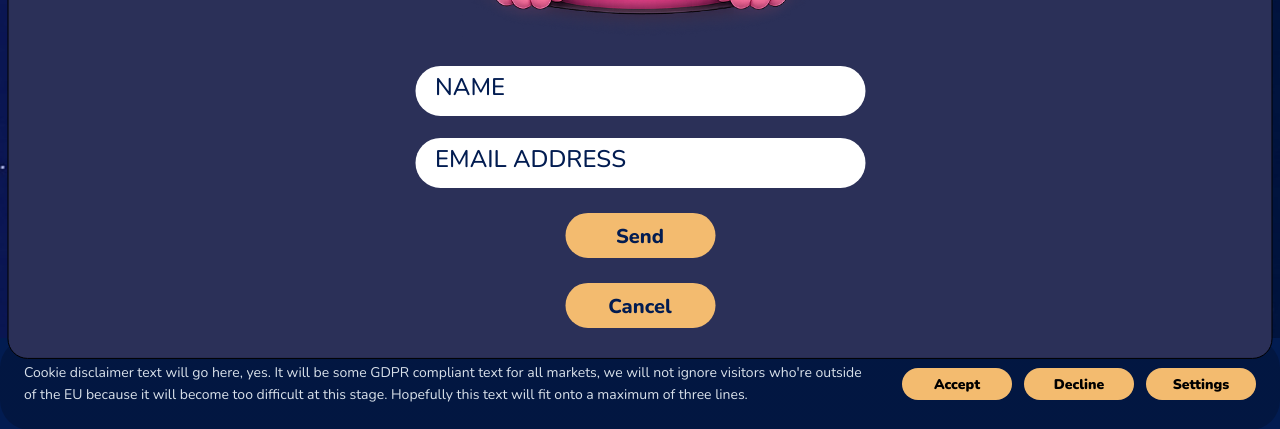
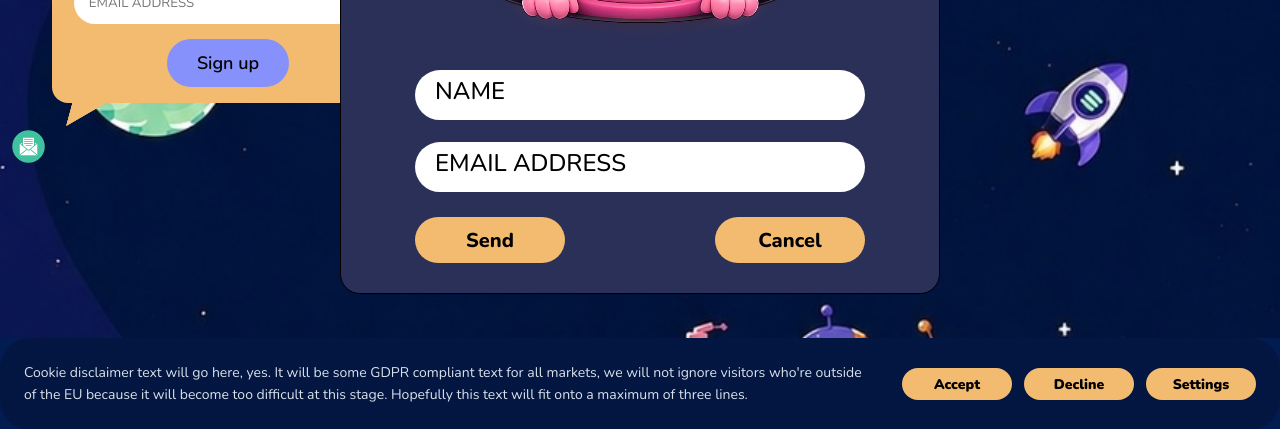
Before and after one commit to linasvard/negative-space, a website built with Vite: page index.html in a window 1280 px wide. Shown: the part 370-799 px from the top of the page. Built offline with nearby package versions, Linux system fonts and the light colour scheme.

Commit message:
style: add responsive design to pop up order wrapper and buttons

```diff
--- a/index.html
+++ b/index.html
@@ -123,9 +123,10 @@
             </svg>
             <span class="error-message">Warning! Please enter a valid email address.</span>
           </div>
-
-          <button class="submit-pre-order-btn" id="submitPreorderBtn" type="submit">Send</button>
-          <button class="close-preorder-btn-form" id="closePreorderInFormBtn">Cancel</button>
+          <div class="button-wrapper">
+            <button class="submit-pre-order-btn" id="submitPreorderBtn" type="submit">Send</button>
+            <button class="close-preorder-btn-form" id="closePreorderInFormBtn">Cancel</button>
+          </div>
         </form>
       </div>
     </div>
--- a/src/styles/_preorderPopup.scss
+++ b/src/styles/_preorderPopup.scss
@@ -16,9 +16,10 @@ width: calc(100vw - 15px);
 border-radius: 20px;
 border: 1px solid black;
 padding: 30px 10px;
+max-width: 600px;
 
 img {
-  width: 75vw;
+  width: 360px;
   max-width: 400px;
 }
 
@@ -40,7 +41,7 @@ input::placeholder {
   text-transform: uppercase;
   font-size: 24px;
   font-weight: 500;
-  color: var(--color-dark-blue);
+  color: #000;
 }
 
 label {
@@ -49,16 +50,9 @@ label {
 
 }
 
-.submit-pre-order-btn, .close-preorder-btn-form {
-  background-color: var(--color-yellow);
-  font-size: 20px;
-  color: var(--color-dark-blue);
-  border: none;
-  height: 45px;
-  font-weight: 800;
-  margin-top: 25px;
-  width: 150px;
+
 }
+
 
 .close-preorder-btn {
     background: none;
@@ -73,6 +67,24 @@ label {
     }
 }
 
+.submit-pre-order-btn, .close-preorder-btn-form {
+  background-color: var(--color-yellow);
+  font-size: 20px;
+  color: #000;
+  border: none;
+  height: 46px;
+  font-weight: 800;
+  margin-top: 25px;
+  width: 150px;
+  pointer-events: cursor;
+}
+
+
+.button-wrapper {
+  display: flex;
+  flex-direction: column;
+  justify-content: center;
+  align-items: center;
 }
 
 .error-message-wrapper {
@@ -109,3 +121,39 @@ svg {
   opacity: 1;
   visibility: visible;
 } */
+
+/* ============================
+    TABLET (765px)
+    ============================ */
+
+@media (min-width: 765px) {
+
+  .pre-order-popup-wrapper {
+    max-width: 600px;
+
+  img {
+  width: 320px;
+  height: auto;
+}
+  }
+
+  .button-wrapper {
+    display: flex;
+    flex-direction: row;
+    justify-content: space-between;
+    gap: 20px;
+    width: 100%;
+    grid-template-columns: 1fr 1fr;
+
+  }
+
+}
+
+@media (min-width: 1024px) {
+  .submit-pre-order-btn:hover {
+    background-color: var(--color-blue);
+  }
+  .close-preorder-btn-form:hover {
+    background-color: var(--color-red);
+  }
+}
```
